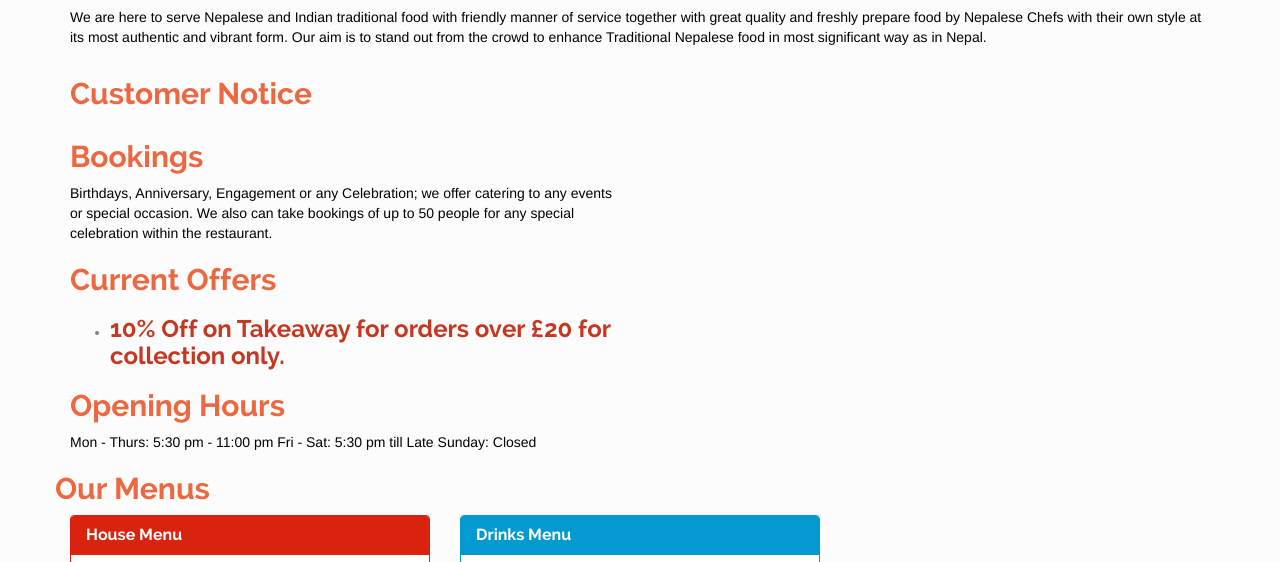
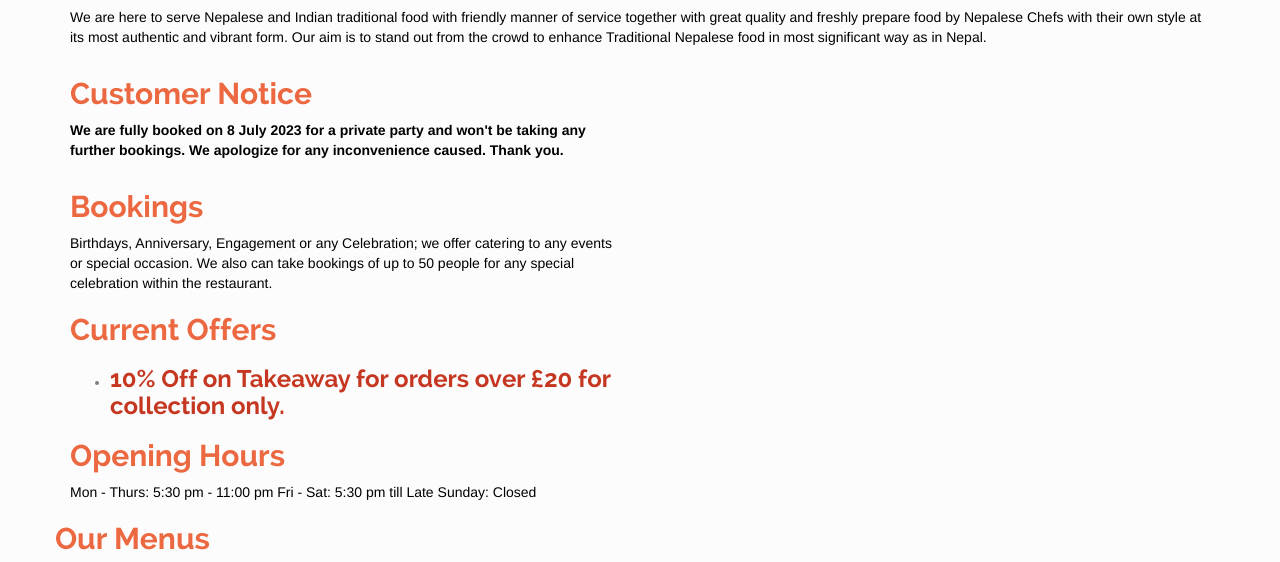
Before and after one commit to nirpan/everest-basmati, a plain HTML site: page index.html in a window 1280 px wide. Shown: the part 855-1417 px from the top of the page. Drawn offline with nearby package versions, Linux system fonts and the light colour scheme; some packages are replaced by stand-ins of ours.

Commit message:
Update customer notice

```diff
--- a/index.html
+++ b/index.html
@@ -86,7 +86,8 @@
         </div>
         <div class="col-md-6 home">
             <h2> Customer Notice</h2>
-            <!-- <p><strong>We will be closed from 24th June 2022 untill 15th July 2022, due to staff holidays. Becuase of covid our staffs have not been able to visit their country and meet their families - due this reason few of our staffs are going on holiday at the same time. We apologise for any inconvenience that this may cause. We will be open as usual from 18th July 2022</strong></p> -->
+             <p><strong>We are fully booked on 8 July 2023 for a private party and won't be taking any
+                 further bookings. We apologize for any inconvenience caused. Thank you.</strong></p>
         </div>
     </div>
 
```
